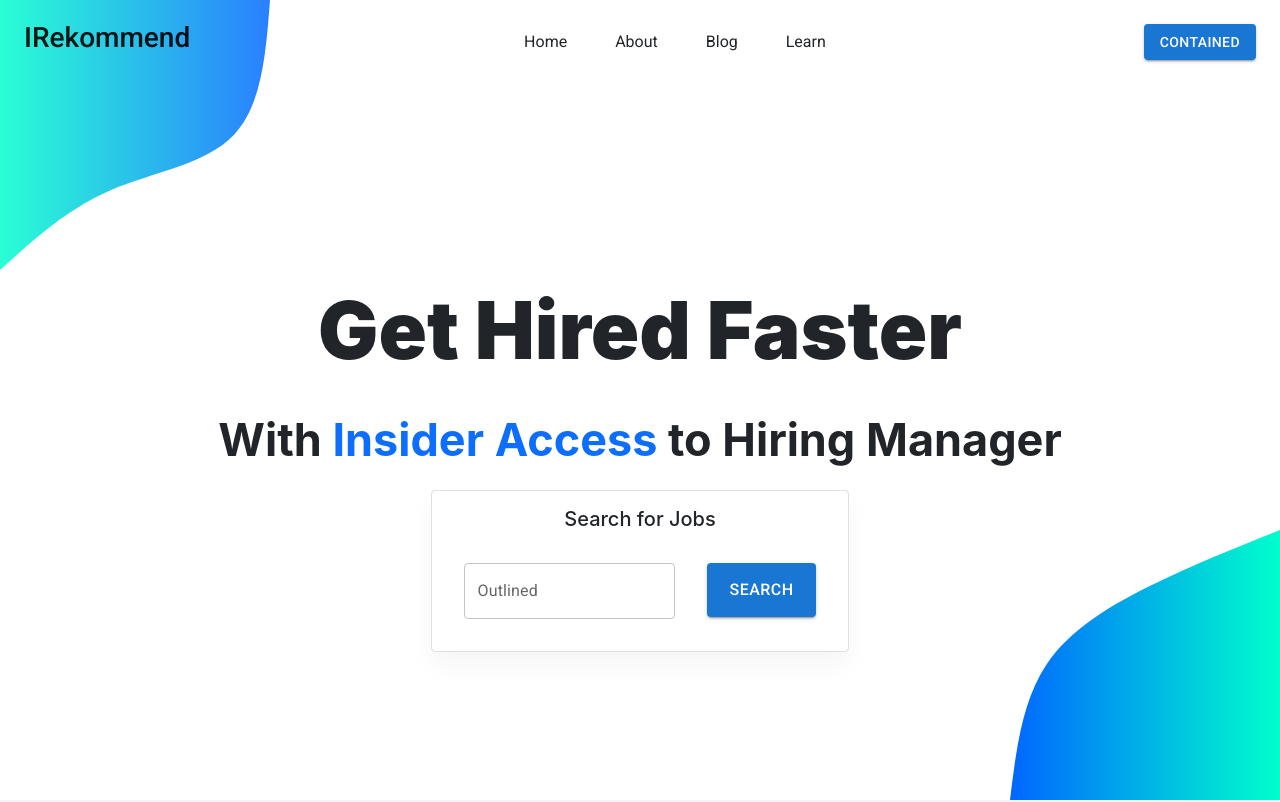
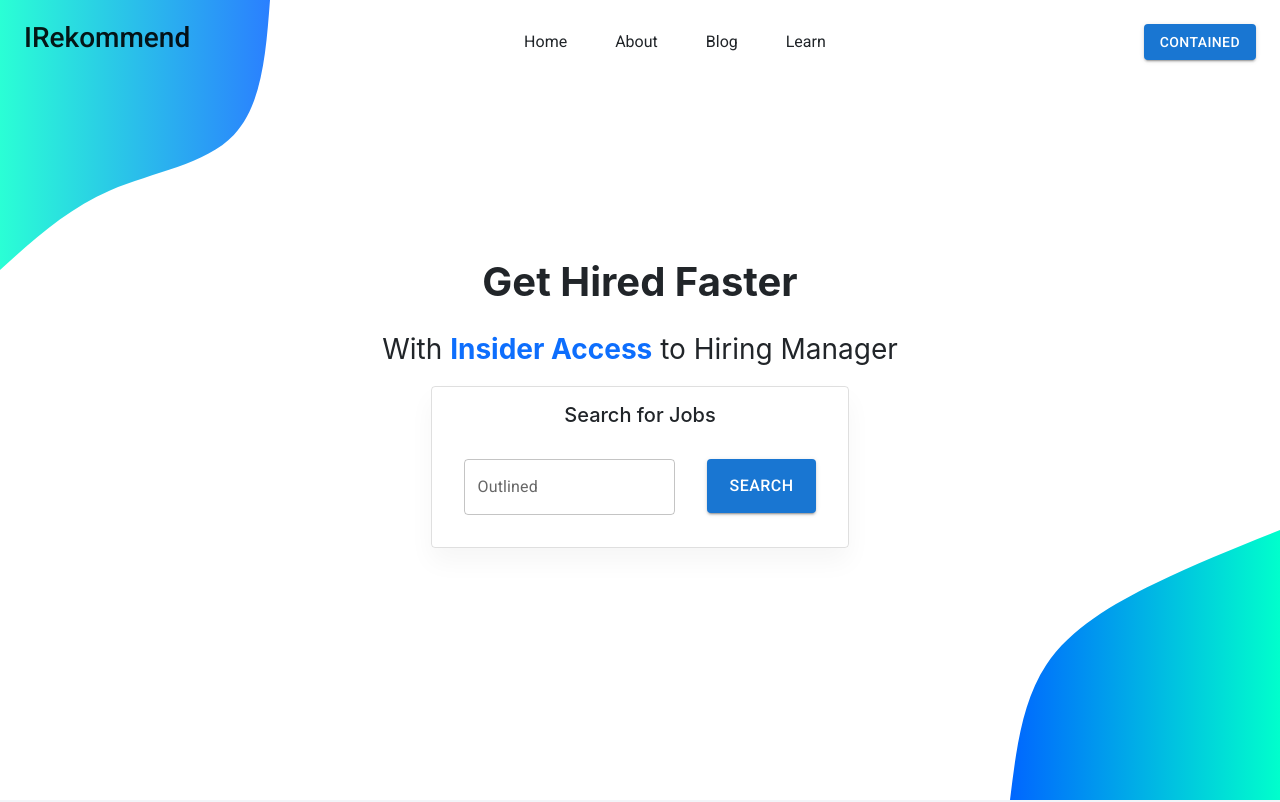
Before and after one commit to irekommend/Irekommend-Candidate-new, a React (Create React App) app: page / in a window 1280 px wide. Shown: the top 802 px of the page. Built offline with nearby package versions, Linux system fonts and the light colour scheme; the HTML template or start-up script is replaced by a standard one.

Commit message:
pushed by Parth

```diff
--- a/src/pages/Home.js
+++ b/src/pages/Home.js
@@ -45,7 +45,7 @@ const Home = () => {
 
   const navBar = () => (
     <div className="position-relative vh-100">
-      <img src={svg1} alt={"logo"} style={{ zIndex: -1 }} />
+      <img src={svg1} alt={"logo"} style={{ zIndex: -1 }} className="position-absolute top-0 start-0" />
       <img
         src={svg2}
         alt={"logo"}
@@ -58,7 +58,7 @@ const Home = () => {
         className="fixed-top py-3 px-4"
         style={{
           fontFamily: "Roboto,sans-serif",
-          zIndex: 2,
+          zIndex: 10,
           transition: "1s ease",
           backgroundColor: navBackground ? "white" : "transparent",
         }}
@@ -89,12 +89,12 @@ const Home = () => {
         </Navbar.Collapse>
       </Navbar>
 
-      <div className="d-flex flex-column justify-content-center align-items-center text-center mx-5 py-0">
-        <p style={{ fontSize: "80px", fontWeight: "900"}}> Get Hired Faster </p>
+      <div className="d-flex flex-column justify-content-center align-items-center text-center mx-3 py-0" style={{ height:"100%"}}>
+        <p className="fs-1 fw-bold"> Get Hired Faster </p>
 
-        <p style={{ fontSize: "45px", fontWeight: "700"}}>
+        <p className="fs-3">
           {" "}
-          With <span className="text-primary">Insider Access</span> to Hiring
+          With <span className="text-primary fw-bold">Insider Access</span> to Hiring
           Manager
         </p>
 
```
